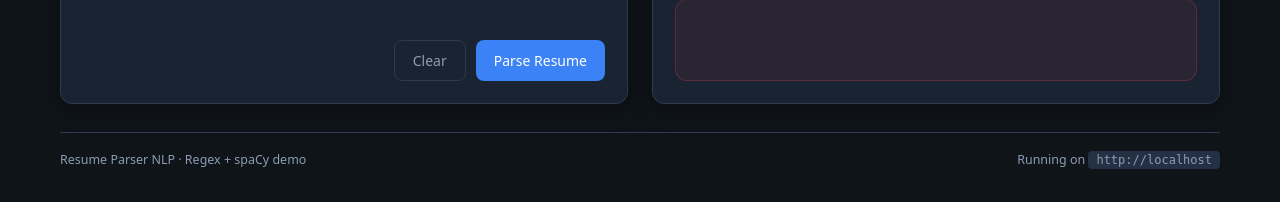
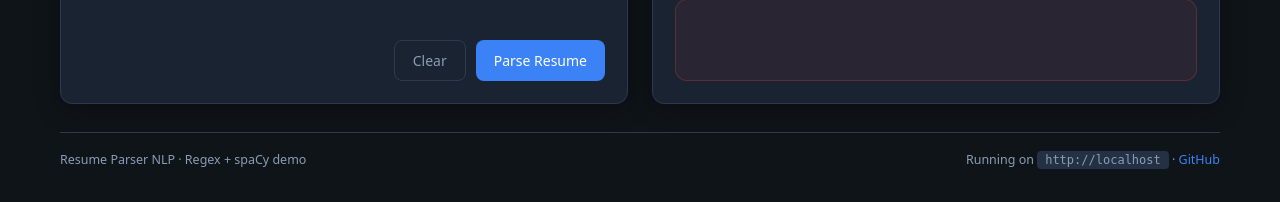
Before and after one commit to albertraj163/resume-parser-nlp, a Flask app: page / in a window 1280 px wide. Shown: the part 759-961 px from the top of the page. Run offline with Flask 3, Linux system fonts and the light colour scheme.

Commit message:
Update README and UI with correct repo and localhost links
Document auto port selection, add GitHub repo URL, and fix outdated
localhost:5000 references that caused blank page confusion.

Co-authored-by: Cursor <cursoragent@cursor.com>

```diff
--- a/static/css/style.css
+++ b/static/css/style.css
@@ -465,3 +465,12 @@ textarea::placeholder {
   border-radius: 4px;
   font-size: 0.75rem;
 }
+
+.footer a {
+  color: var(--primary);
+  text-decoration: none;
+}
+
+.footer a:hover {
+  text-decoration: underline;
+}
--- a/templates/index.html
+++ b/templates/index.html
@@ -124,7 +124,10 @@ Experience: 2 years at ExampleCorp"
 
     <footer class="footer">
       <span>Resume Parser NLP · Regex + spaCy demo</span>
-      <span>Running on <code id="serverUrl"></code></span>
+      <span>
+        Running on <code id="serverUrl"></code>
+        · <a href="https://github.com/albertraj163/resume-parser-nlp" target="_blank" rel="noopener">GitHub</a>
+      </span>
     </footer>
   </div>
 
```
Also changed, not shown: README.md.
